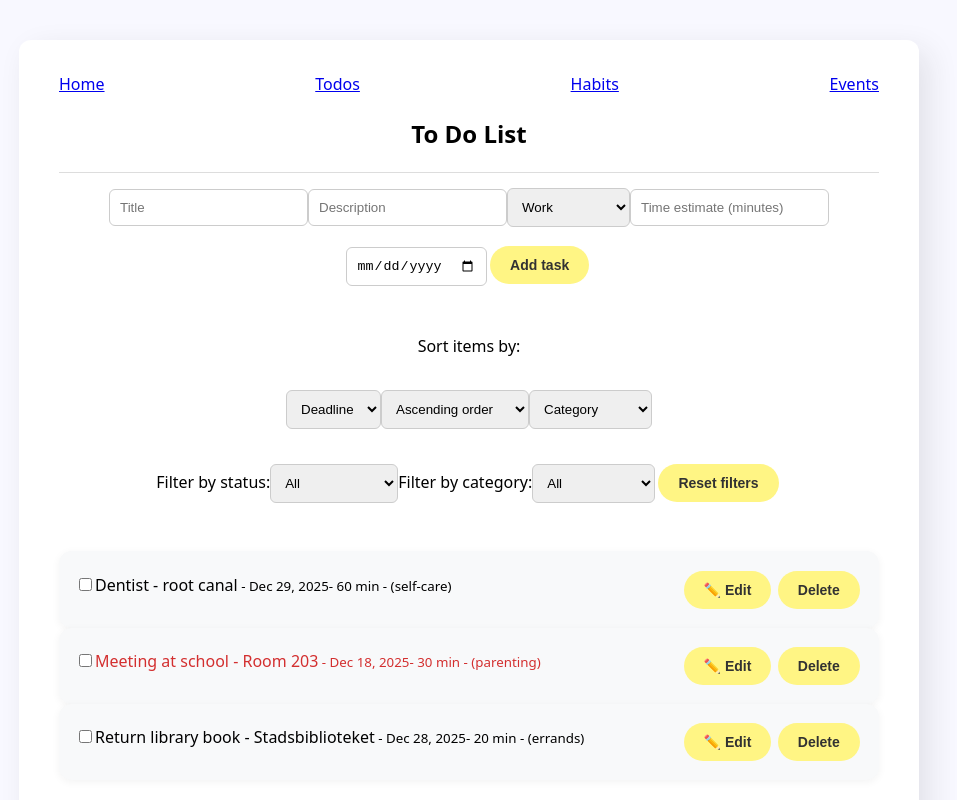
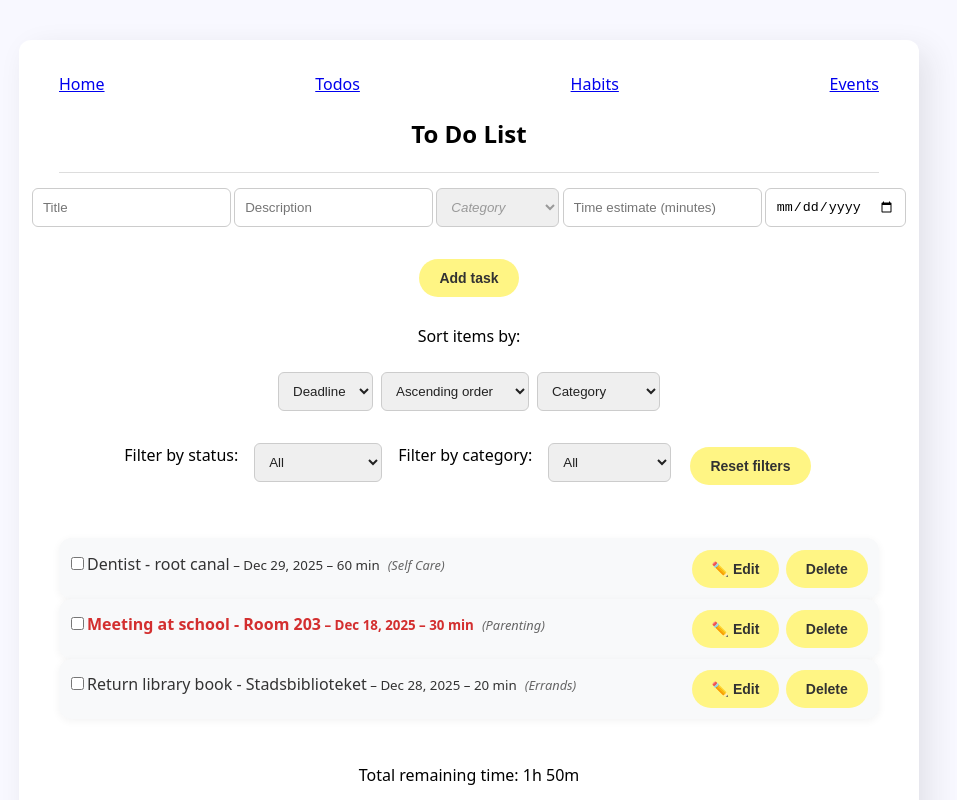
Before and after one commit to annaangvallskeppstedt-spec/Projektarbete-grupp-6, a React (Vite) app: page /Todos in a window 1280 px wide. Shown: the top 800 px of the page, without its empty margins (139-1096 px from the left). Built offline with nearby package versions, Linux system fonts and the light colour scheme.

Commit message:
Refactor TodoItem and TodoList components for improved readability and functionality; add overdue status handling and enhance CSS styles for better UI/UX.

```diff
--- a/src/components/TodoItem.jsx
+++ b/src/components/TodoItem.jsx
@@ -1,11 +1,6 @@
 import React, { useState } from 'react';
 
-function TodoItem({
-  task,
-  deleteTask,
-  toggleCompleted,
-  updateTask
-}) {
+function TodoItem({ task, deleteTask, toggleCompleted, updateTask }) {
   const [isEditing, setIsEditing] = useState(false);
   const [form, setForm] = useState({
     text: task.text,
@@ -15,6 +10,15 @@ function TodoItem({
     timeEstimate: task.timeEstimate
   });
 
+  function formatCategory(category) {
+    return category
+      .split('-')
+      .map(word => word.charAt(0).toUpperCase() + word.slice(1))
+      .join(' ');
+  }
+
+  const isOverdue =
+    !task.completed && new Date(task.deadline) < new Date();
 
   function handleChange(e) {
     const { name, value } = e.target;
@@ -31,13 +35,9 @@ function TodoItem({
     { month: 'short', day: 'numeric', year: 'numeric' }
   );
 
-  const isOverdue =
-  !task.completed && new Date(task.deadline) < new Date();
-
   return (
-
     <div className="formContainer">
-    <li className="todo">
+      <li className={`todo ${isOverdue ? 'overdue' : ''}`}>
         <div className="c-cb">
           <input
             type="checkbox"
@@ -47,40 +47,18 @@ function TodoItem({
 
           {isEditing ? (
             <div className="editForm">
-            <input
-              name="text"
-              value={form.text}
-              onChange={handleChange}
-            />
-
-            <input
-              type="date"
-              name="deadline"
-              value={form.deadline}
-              onChange={handleChange}
-            />
-
-            <input
-              name="description"
-              value={form.description}
-              onChange={handleChange}
-              placeholder="Description"
-              />
-
+              <input name="text" value={form.text} onChange={handleChange} />
+              <input type="date" name="deadline" value={form.deadline} onChange={handleChange} />
+              <input name="description" value={form.description} onChange={handleChange} />
               <input
                 type="number"
                 name="timeEstimate"
                 value={form.timeEstimate}
                 onChange={handleChange}
                 min="1"
-              placeholder="Minutes"
               />
 
-            <select
-              name="category"
-              value={form.category}
-              onChange={handleChange}
-            >
+              <select name="category" value={form.category} onChange={handleChange}>
                 <option value="work">work</option>
                 <option value="home">home</option>
                 <option value="parenting">parenting</option>
@@ -94,27 +72,26 @@ function TodoItem({
               <button onClick={() => setIsEditing(false)}>Cancel</button>
             </div>
           ) : (
-          <label className={`todoLabel ${isOverdue ? 'overdue' : ''}`}>
-    {task.text}
-    {' '}- {task.description}
+            <label   className={`todoLabel ${task.completed ? 'completed' : ''} ${isOverdue ? 'overdue' : ''}
+            `}
+>
+              {task.text} - {task.description}
               <small>
-      {' '}
-      - {formattedDate}
-      - {task.timeEstimate} min
-      - ({task.category})
+                {' '}– {formattedDate} – {task.timeEstimate} min
               </small>
             </label>
           )}
+
+          <span className="todo-category">
+            ({formatCategory(task.category)})
+          </span>
         </div>
 
         <div className="actions">
           {!isEditing && !task.completed && (
             <button onClick={() => setIsEditing(true)}>✏️ Edit</button>
           )}
-
-        <button onClick={() => deleteTask(task.id)}>
-          Delete
-        </button>
+          <button onClick={() => deleteTask(task.id)}>Delete</button>
         </div>
       </li>
     </div>
--- a/src/components/TodoList.jsx
+++ b/src/components/TodoList.jsx
@@ -6,11 +6,10 @@ function TodoList() {
   const [text, setText] = useState('');
   const [description, setDescription] = useState('');
   const [deadline, setDeadline] = useState('');
-  const [category, setCategory] = useState('work');
+  const [category, setCategory] = useState('');
   const [filterCategory, setFilterCategory] = useState("all")
   const [timeEstimate, setTimeEstimate] = useState('');
   const [statusFilter, setStatusFilter] = useState('all');
-  const [selectedCategories, setSelectedCategories] = useState([]);
   const [sortBy, setSortBy] = useState(localStorage.getItem('sortBy') ||
   'deadline');
   const [sortOrder, setSortOrder] = useState(localStorage.getItem('sortOrder') || 'asc');
@@ -66,40 +65,36 @@ useEffect(() => {
   const saved = JSON.parse(localStorage.getItem('todoFilters'));
   if (saved) {
   setStatusFilter(saved.statusFilter);
-  setSelectedCategories(saved.selectedCategories);
   }
   }, []);
 
   useEffect(() => {
   localStorage.setItem(
   'todoFilters',
-  JSON.stringify({ statusFilter, selectedCategories })
+  JSON.stringify({ statusFilter})
   );
-  }, [statusFilter, selectedCategories]);
+  }, [statusFilter]);
 
   useEffect(() => {
   localStorage.setItem('sortBy', sortBy);
   localStorage.setItem('sortOrder', sortOrder);
   }, [sortBy, sortOrder]);
 
-  const isOverdue =
-  !tasks.completed && new Date(tasks.deadline) < new Date();
 
   const filteredTasks = useMemo(() => {
   return tasks.filter(task => {
-  if (statusFilter === 'completed' && !tasks.completed) return false;
+    // status filter
+    if (statusFilter === 'completed' && !task.completed) return false;
     if (statusFilter === 'active' && task.completed) return false;
 
-  if (
-  selectedCategories.length > 0 &&
-  !selectedCategories.includes(task.category)
-  ) {
+    // category filter
+    if (filterCategory !== 'all' && task.category !== filterCategory) {
       return false;
     }
 
     return true;
   });
-  }, [tasks, statusFilter, selectedCategories]);
+}, [tasks, statusFilter, filterCategory]);
   const sortedTasks = useMemo(() => {
   const sorted = [...filteredTasks];
 
@@ -136,7 +131,7 @@ useEffect(() => {
 
   const totalTime = useMemo(() => {
   return filteredTasks
-  .filter(task => !tasks.completed)
+    .filter(task => !task.completed)
     .reduce((sum, task) => sum + (task.timeEstimate || 0), 0);
     }, [filteredTasks]);
 
@@ -153,7 +148,7 @@ useEffect(() => {
   const selectedDate = new Date(deadline);
   const today = new Date();
 
-  if (!text || !deadline || !timeEstimate || selectedDate <= today) {
+  if (!text || !deadline || !timeEstimate || !category || selectedDate <= today) {
   alert('Fill in all fields and choose a future date');
   return;
   }
@@ -191,14 +186,15 @@ useEffect(() => {
   function toggleCompleted(id) {
   setTasks(
     tasks.map(task =>
-  task.id === id ? { ...task, completed: !tasks.completed } : task
+      task.id === id
+        ? { ...task, completed: !task.completed }
+        : task
     )
   );
 }
 
   function resetFilters() {
   setStatusFilter('all');
-  setSelectedCategories([]);
   }
 
   return (
@@ -218,9 +214,19 @@ useEffect(() => {
   onChange={e => setDescription(e.target.value)}
   />
 
-<select value={category} onChange={e => setCategory(e.target.value)}>
+<select
+  className={category === '' ? 'select-placeholder' : ''}
+  value={category}
+  onChange={e => setCategory(e.target.value)}
+>
+  <option value="" disabled>
+    Category
+  </option>
+
   {categories.map(cat => (
-<option key={cat} value={cat}>{cat}</option>
+    <option key={cat} value={cat.toLowerCase()}>
+      {cat}
+    </option>
   ))}
 </select>
 
@@ -238,8 +244,10 @@ value={deadline}
 onChange={e => setDeadline(e.target.value)}
 />
 
+</div>
+
 <button onClick={addTask}>Add task</button>
-</div>
+
   <p>Sort items by:</p>
   <div className='sortItems'>
   <select value={sortBy} onChange={e => setSortBy(e.target.value)}>
@@ -257,10 +265,11 @@ onChange={e => setDeadline(e.target.value)}
 <select value={category} onChange={e => setCategory(e.target.value)}>
   <option value="">Category</option>
 {categories.map(cat => (
-<option key={cat} value={cat}>{cat}</option>
+<option key={cat} value={cat.toLowerCase()}>{cat}</option>
 ))}
 </select>
 </div>
+
 
 <div className='listContainer'>
   <label>Filter by status:</label>
@@ -277,7 +286,7 @@ onChange={e => setDeadline(e.target.value)}
 >
   <option value="all">All</option>
   {categories.map(cat => (
-    <option key={cat} value={cat}>
+    <option key={cat} value={cat.toLowerCase()}>
   {cat}
 </option>
   ))}
@@ -286,6 +295,11 @@ onChange={e => setDeadline(e.target.value)}
   <button onClick={resetFilters}>Reset filters</button>
 </div>
 
+  {filteredTasks.length === 0 ? (
+  <p className="no-results">
+    No tasks match your filters
+  </p>
+) : (
   <ul className="todo-items">
     {filteredTasks.map(task => (
       <TodoItem
@@ -297,6 +311,7 @@ onChange={e => setDeadline(e.target.value)}
       />
     ))}
   </ul>
+)}
    <p>Total remaining time: {formatTime(totalTime)}</p>
   <p> {visibleCount} of {totalCount} items</p>
 </div>
--- a/src/index.css
+++ b/src/index.css
@@ -37,8 +37,11 @@ button {
   padding: 8px 20px;
   transition: 0.3s;
   width: auto;
+  margin: 0.2rem;
+}
+
+.todo-list > button {
   align-self: center;
-  margin: 0.2rem;
 }
 
 button:hover {
@@ -46,9 +49,14 @@ button:hover {
   color: white;
 }
 
-.todo-label.overdue {
-  color: red;
+.todoLabel.overdue {
+  color: #d32f2f;
   font-weight: bold;
+}
+
+.todoLabel.completed {
+  color: #999;
+  text-decoration: line-through;
 }
 
 form {
@@ -71,7 +79,7 @@ form {
 }
 
 /* Buttons */
-.btn {
+/*.btn {
   padding: 0.8rem 1.2rem;
   border-radius: 0.6rem;
    font-size: 1.1rem;
@@ -101,7 +109,7 @@ form {
 .btn-group {
   display: flex;
   gap: 1rem;
-}
+}*/
 
 /* Filters */
 .filters {
@@ -124,32 +132,52 @@ form {
   list-style: none;
 }
 
+.no-results {
+  text-align: center;
+  color: #777;
+  font-style: italic;
+  margin-top: 1rem;
+}
+
 .todo-form {
   border-top: 1px solid #ddd;
   padding-top: 15px;
+  display: flex;
+  gap: .2rem;
+  justify-content: center;
+  margin-bottom: 0.3rem;
+}
+
+.add-task-btn {
+  margin-top: 0.2rem;
+}
+
+.sortItems {
+  display: flex;
+  gap: .5rem;
+  justify-content: center;
+  margin-bottom: .5rem;
 }
 
 .todo-list {
   display: flex;
   flex-direction: column;
-  gap: 1rem;
+  gap: .5rem;
   list-style: none;
   padding: 0;
+  justify-content: space-between;
 }
 
 .todo {
   display: flex;
   justify-content: space-between;
   align-items: center;
-  padding: 1rem;
+  padding: .5rem;
   border-radius: 0.8rem;
   background-color: #f8f9fa;
   box-shadow: 0 2px 8px rgba(0,0,0,0.05);
-  gap: 1rem;
+  gap: .5rem;
 
-}
-.todo .btn-group {
-  gap: 0.5rem;
 }
 
 .item {
@@ -164,9 +192,33 @@ form {
   cursor: pointer;
 }
 
-.todo-label {
-  font-size: 1.1rem;
+.todoLabel {
+  font-size: 1rem;
   color: #333;
+}
+
+.todo-category {
+  font-size: 0.8rem;
+  margin-left: 0.5rem;
+  color: #666;
+  font-style: italic;
+}
+
+.listContainer {
+  display: flex;
+  flex-wrap: wrap;
+  gap: 1rem;
+ justify-content: center;
+  margin-bottom: 1rem;
+}
+
+.select-placeholder {
+  color: #999;
+  font-style: italic;
+}
+
+select {
+  color: #222;
 }
 
 button:active {
```
Lines whose indentation alone changed are shown as unchanged.
